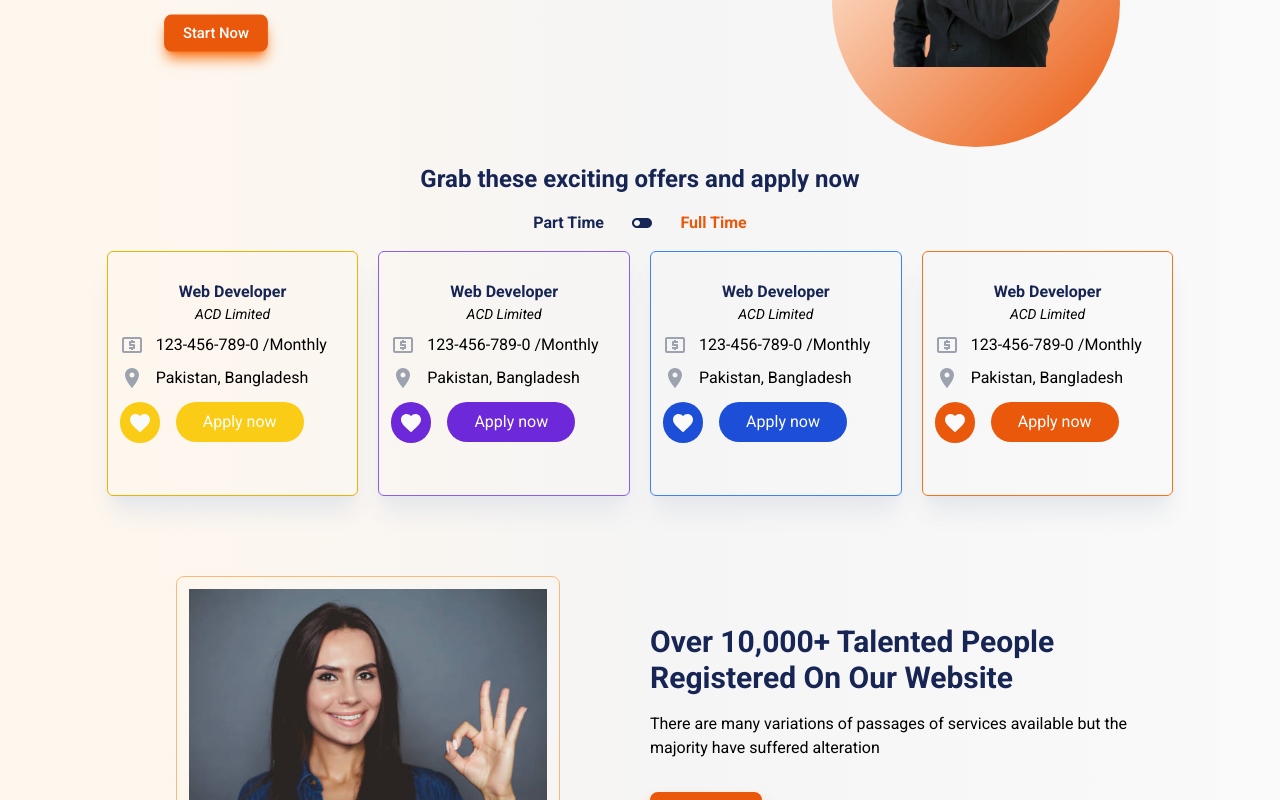
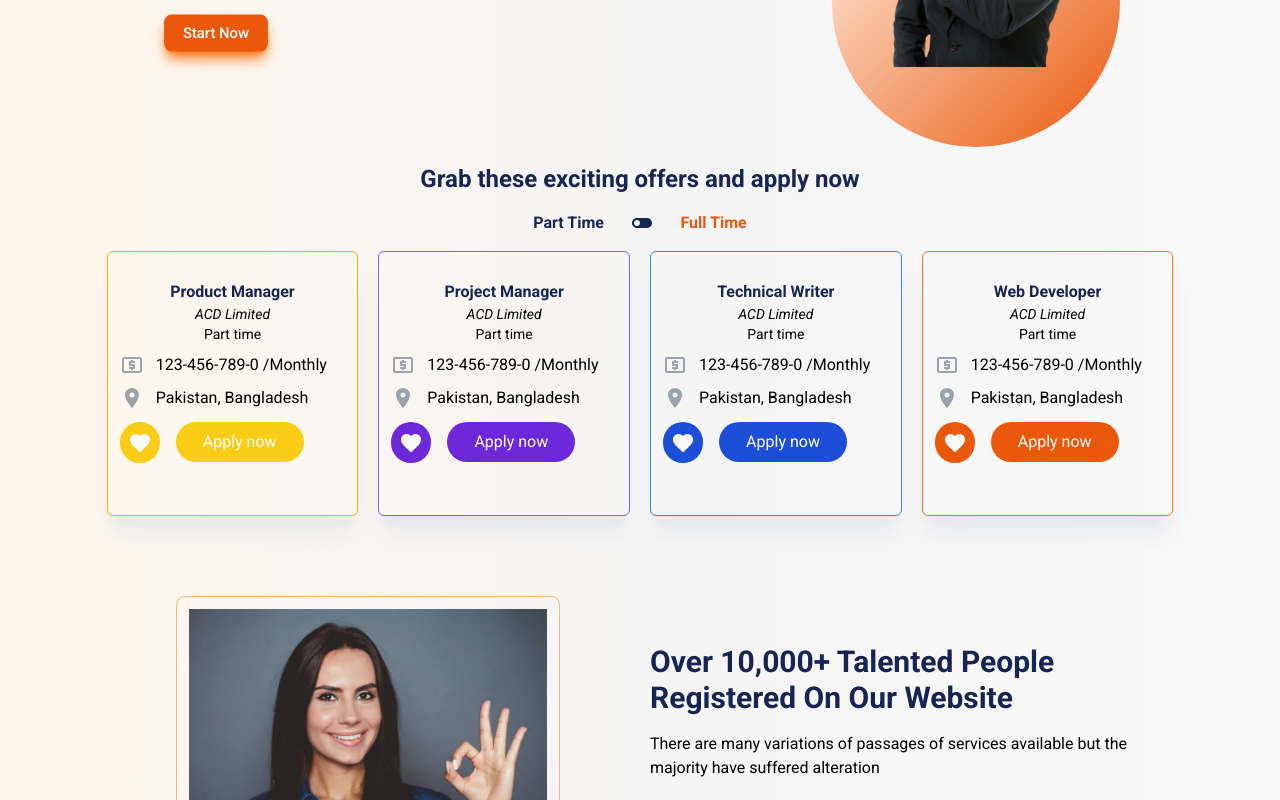
Before and after one commit to pejuameenat/jobify.io, a React (Vite) app: page / in a window 1280 px wide. Shown: the part 1759-2559 px from the top of the page. Built offline with nearby package versions, Linux system fonts and the light colour scheme.

Commit message:
menuBar   update

```diff
--- a/src/components/Companies.jsx
+++ b/src/components/Companies.jsx
@@ -37,7 +37,7 @@ const Companies = () => {
           onClick={() => setSchedule((prevSchedule) => !prevSchedule)}
         >
           {schedule ? (
-            <ToggleOn sx={{ color: '#ea580c' }} />
+            <ToggleOn sx={{ color: '#ea580c', }} />
           ) : (
             <ToggleOff sx={{ color: '#172554' }} />
           )}
--- a/src/components/JobTemp.jsx
+++ b/src/components/JobTemp.jsx
@@ -12,6 +12,7 @@ const JobTemp = ({
   location,
   color,
   borderColor,
+  schedule
 }) => {
   const { like, toggleLike, currentItem } = useGLobalContext()
   return (
@@ -21,6 +22,7 @@ const JobTemp = ({
       <span className="block text-center">{icon}</span>
       <h4 className="titleHead text-center">{title}</h4>
       <em className="block text-center text-sm">{span}</em>
+      <span className="block text-center text-sm">{schedule}</span>
       <div className="offerFlex py-2">
         <span className="text-gray-400">{cashIcon}</span>
         <p>{contact}</p>
--- a/src/components/Nav.jsx
+++ b/src/components/Nav.jsx
@@ -1,14 +1,16 @@
 import { FaBars } from 'react-icons/fa'
 import { useGLobalContext } from '../context'
 const Nav = () => {
-  const { navList, setShowModal } = useGLobalContext()
+  const { navList, setShowModal, setMenuBar } = useGLobalContext()
   return (
     <nav className="p-3 flex lg:gap-20 flex-col justify-between lg:items-center lg:flex-row">
       <div className="flex justify-between ">
         <a href="#home" className="titleHead text-4xl">
           Jobi<span className="text-orange-600">fy</span>
         </a>
-        <FaBars className="lg:hidden" />
+        <button type="button" onClick={()=>setMenuBar(prevState=> !prevState)}>
+          <FaBars className="lg:hidden" />
+        </button>
       </div>
       {/* nav center  hidden absolute top-14 w-full relative */}
       <div className="p-4 bg-white lg:bg-transparent sm:shadow-xl lg:shadow-none lg:flex gap-4 lg:flex-row items-center grow">
@@ -25,7 +27,7 @@ const Nav = () => {
         <button
           type="button"
           className="orangeButtons float-left lg:ml-auto hoverState"
-          onClick={()=>setShowModal(true)}
+          onClick={() => setShowModal(true)}
         >
           Login
         </button>
--- a/src/context.jsx
+++ b/src/context.jsx
@@ -10,6 +10,7 @@ const AppContext = ({ children }) => {
   const [schedule, setSchedule] = useState(false)
   const [currentItem, setCurrentItem] = useState(0)
   const [showModal, setShowModal] = useState(false)
+  const [menuBar, setMenuBar] = useState(false)
   const toggleLike = (id) => {
     id !==currentItem? setCurrentItem(id):setLike((prev) => !prev)
 
@@ -28,8 +29,12 @@ const AppContext = ({ children }) => {
         like,
         toggleLike,
         currentItem,
-        schedule, setSchedule,
-        showModal, setShowModal
+        schedule,
+        setSchedule,
+        showModal,
+        setShowModal,
+        menuBar,
+        setMenuBar,
       }}
     >
       {children}
--- a/src/data.jsx
+++ b/src/data.jsx
@@ -93,7 +93,7 @@ export const offerFullTime = [
     locationIcon: <LocationOn />,
     location: 'Uk, London',
     color: 'bg-orange-600',
-    schedule: 'part time',
+    schedule: 'Full time',
     borderColor: 'border-orange-400',
   },
   {
@@ -106,7 +106,7 @@ export const offerFullTime = [
     locationIcon: <LocationOn />,
     location: 'Liberia, Mauritius.',
     color: 'bg-violet-700',
-    schedule: 'part time',
+    schedule: 'Full time',
     borderColor: 'border-violet-500',
   },
   {
@@ -119,7 +119,7 @@ export const offerFullTime = [
     locationIcon: <LocationOn />,
     location: 'USA, Texas',
     color: 'bg-yellow-400',
-    schedule: 'part time',
+    schedule: 'Full time',
     borderColor: 'border-yellow-400',
   },
   {
@@ -132,49 +132,48 @@ export const offerFullTime = [
     locationIcon: <LocationOn />,
     location: 'Pakistan, Bangladesh',
     color: 'bg-blue-700',
-    schedule: 'part time',
+    schedule: 'Full time',
     borderColor: 'border-blue-500',
   },
 ]
-export const offerPartTime= [
-
+export const offerPartTime = [
   {
     id: 1,
     icon: '',
-    title: 'Web Developer',
+    title: 'Product Manager',
     span: 'ACD Limited',
     cashIcon: <LocalAtm />,
     contact: '123-456-789-0 /Monthly',
     locationIcon: <LocationOn />,
     location: 'Pakistan, Bangladesh',
     color: 'bg-yellow-400',
-    schedule: 'full time',
+    schedule: 'Part time',
     borderColor: 'border-yellow-500',
   },
   {
     id: 2,
     icon: '',
-    title: 'Web Developer',
+    title: 'Project Manager',
     span: 'ACD Limited',
     cashIcon: <LocalAtm />,
     contact: '123-456-789-0 /Monthly',
     locationIcon: <LocationOn />,
     location: 'Pakistan, Bangladesh',
     color: 'bg-violet-700',
-    schedule: 'full time',
+    schedule: 'Part time',
     borderColor: 'border-violet-500',
   },
   {
     id: 3,
     icon: '',
-    title: 'Web Developer',
+    title: 'Technical Writer',
     span: 'ACD Limited',
     cashIcon: <LocalAtm />,
     contact: '123-456-789-0 /Monthly',
     locationIcon: <LocationOn />,
     location: 'Pakistan, Bangladesh',
     color: 'bg-blue-700',
-    schedule: 'full time',
+    schedule: 'Part time',
     borderColor: 'border-blue-500',
   },
   {
@@ -187,7 +186,7 @@ export const offerPartTime= [
     locationIcon: <LocationOn />,
     location: 'Pakistan, Bangladesh',
     color: 'bg-orange-600',
-    schedule: 'full time',
+    schedule: 'Part time',
     borderColor: 'border-orange-500',
   },
 ]
```
